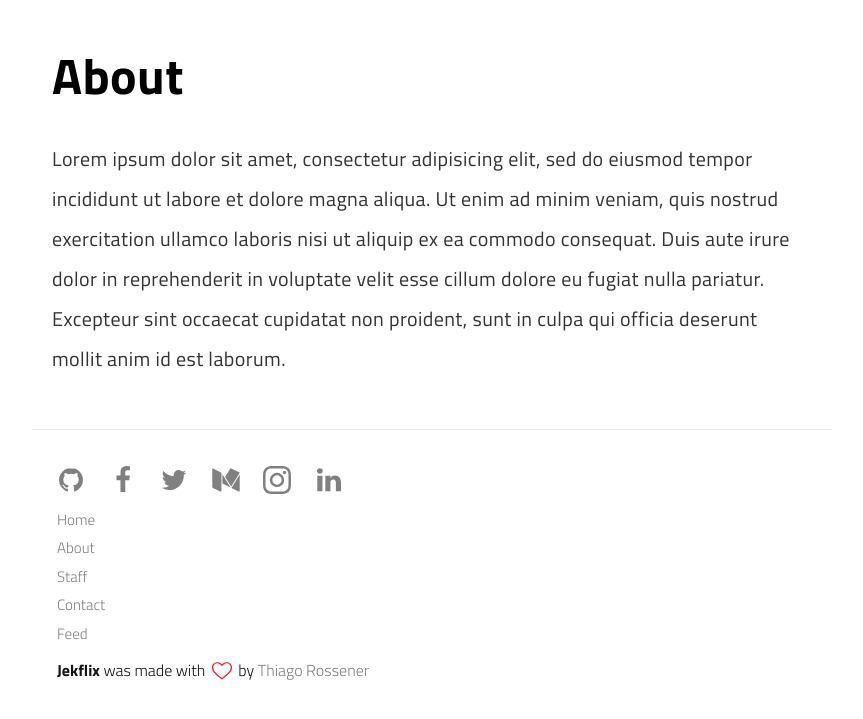
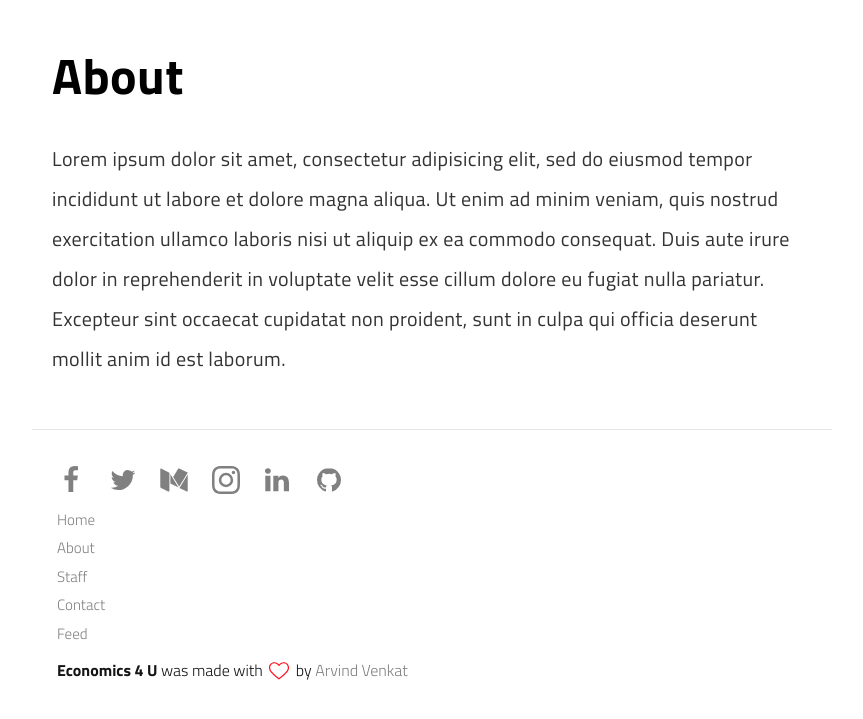
Before and after one commit to economics4u/economics4u.github.io, a Jekyll site: the page built from pages/about.md, in a window 1280 px wide and 1048 px high. Shown: the part 329-1048 px from the top of the window, without its empty margins (208-1071 px from the left). Built offline with Jekyll 4.4.1, drawn with Linux system fonts in a browser that asks for light colours; a script that is not in the unit is left out.

Commit message:
Update footer.html

```diff
--- a/_includes/footer.html
+++ b/_includes/footer.html
@@ -1,10 +1,6 @@
 <footer>
     <p>
-      {% if site.github_username %}
-        <a href="https://github.com/{{ site.github_username }}" title="Github">
-          <svg><use xlink:href="#icon-github"></use></svg>
-        </a>
-      {% endif %}
+
       {% if site.facebook_username %}
         <a href="https://www.facebook.com/{{ site.facebook_username }}" title="Facebook">
           <svg><use xlink:href="#icon-facebook"></use></svg>
@@ -30,19 +26,21 @@
           <svg><use xlink:href="#icon-linkedin"></use></svg>
         </a>
       {% endif %}
+       {% if site.github_username %}
+        <a href="https://github.com/{{ site.github_username }}" title="Github">
+          <svg><use xlink:href="#icon-github"></use></svg>
+        </a>
+      {% endif %}
     </p>
 
     {% include links.html %}
 
     <p>
-      <span>Jekflix</span> was made with <svg class="love"><use xlink:href="#icon-heart"></use></svg> by <a href="https://rossener.com" target="_blank" class="creator">Thiago Rossener</a>
+      <span>Economics 4 U</span> was made with <svg class="love"><use xlink:href="#icon-heart"></use></svg> by <a href="https://arvindvenkat.github.io" target="_blank" class="creator">Arvind Venkat</a>
     </p>
 </footer>
 
 {% assign social_urls = '' %}
-{% if site.github_username %}
-    {% assign social_urls = social_urls | append: '"https://github.com/' | append: site.github_username | append: '",' %}
-{% endif %}
 {% if site.facebook_username %}
     {% assign social_urls = social_urls | append: '"https://www.facebook.com/' | append: site.facebook_username | append: '",' %}
 {% endif %}
@@ -57,6 +55,9 @@
 {% endif %}
 {% if site.linkedin_username %}
     {% assign social_urls = social_urls | append: '"https://www.linkedin.com/in/' | append: site.linkedin_username | append: '",' %}
+{% endif %}
+{% if site.github_username %}
+    {% assign social_urls = social_urls | append: '"https://github.com/' | append: site.github_username | append: '",' %}
 {% endif %}
 
 <script type="application/ld+json">
```
